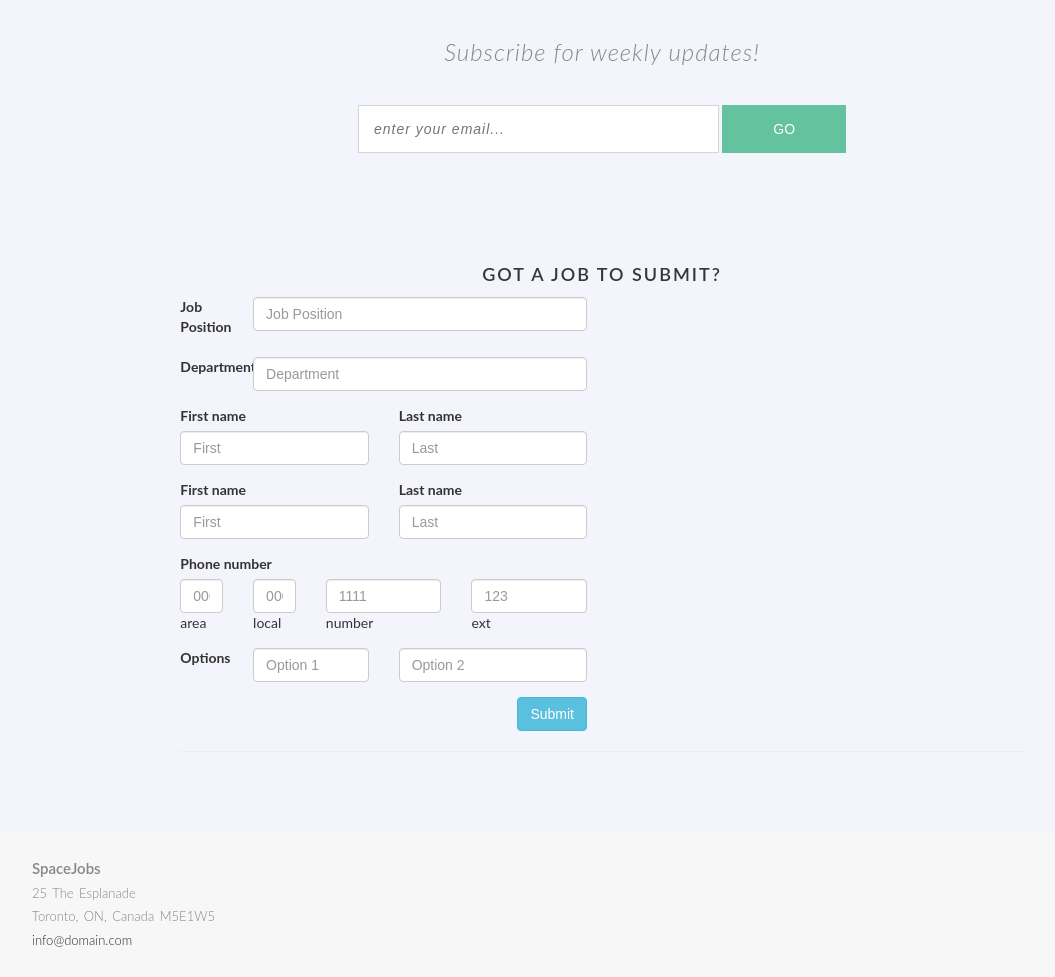
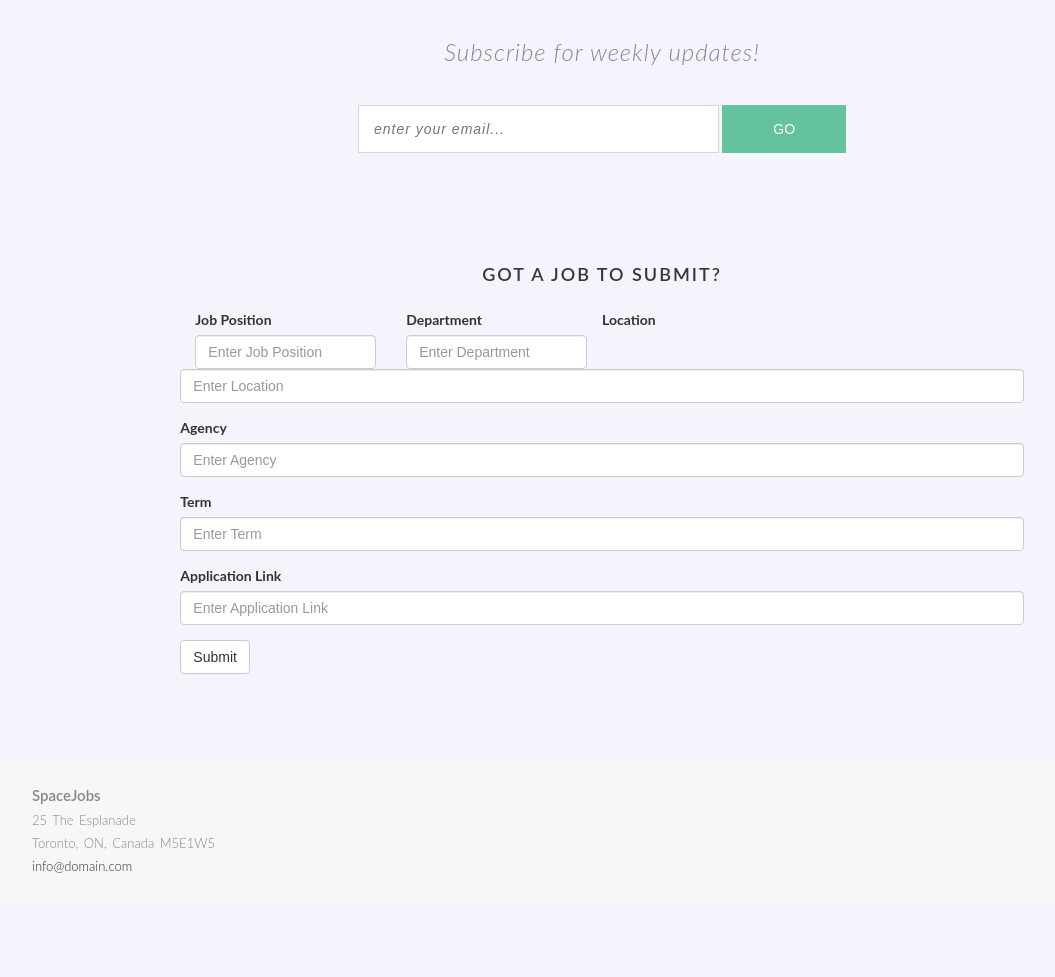
Before and after one commit to elburz/spacejobs, a Flask app: page /submit in a window 1280 px wide. Shown: the part 116-1093 px from the top of the page, without its empty margins (38-1093 px from the left). After the commit the page ends 989 px from the top, so only its background shows below. Run offline with Flask 2, Linux system fonts and the light colour scheme; some libraries are stand-ins or nearby versions.

Commit message:
submit page 6

```diff
--- a/templates/submit.html
+++ b/templates/submit.html
@@ -5,42 +5,36 @@
 	<div class="row">
 		<div class="col-md-8 col-md-offset-2">
 			<h1 class="chain">GOT A JOB TO SUBMIT?</h1>
-				 <form role="form" class="form-horizontal">
-    <div class="form-group" style="width=50%;margin=0 auto;">
-      <label class="col-sm-1" for="jobposition">Job Position</label>
-      <div class="col-sm-5"><input class="form-control" id="jobposition" placeholder="Job Position" type="text"></div>
+			<p class="text-intro">
+				<form>
+					<div class="form-group">
+						<div class="col-sm-3"><label for="JobPosition">Job Position</label><input type="text" class="form-control" id="JobPosition" placeholder="Enter Job Position"></div>
+						<div class="col-sm-3"><label for="Department">Department</label><input type="email" class="form-control" id="Department" placeholder="Enter Department"></div>
 					</div>
+
 					<div class="form-group">
-      <label class="col-sm-1" for="department">Department</label>
-      <div class="col-sm-5"><input class="form-control" id="department" placeholder="Department" type="text"></div>
+					<label for="Location">Location</label>
+					<input type="text" class="form-control" id="Location" placeholder="Enter Location">
 					</div>
+
 					<div class="form-group">
-      <div class="col-sm-3"><label>First name</label><input class="form-control" placeholder="First" type="text"></div>
-      <div class="col-sm-3"><label>Last name</label><input class="form-control" placeholder="Last" type="text"></div>
+					<label for="Agency">Agency</label>
+					<input type="text" class="form-control" id="Agency" placeholder="Enter Agency">
 					</div>
+
 					<div class="form-group">
-      <div class="col-sm-3"><label>First name</label><input class="form-control" placeholder="First" type="text"></div>
-      <div class="col-sm-3"><label>Last name</label><input class="form-control" placeholder="Last" type="text"></div>
+					<label for="Term">Term</label>
+					<input type="text" class="form-control" id="Term" placeholder="Enter Term">
 					</div>
+
 					<div class="form-group">
-      <label class="col-sm-12">Phone number</label>
-      <div class="col-sm-1"><input class="form-control" placeholder="000" type="text"><div class="help">area</div></div>
-      <div class="col-sm-1"><input class="form-control" placeholder="000" type="text"><div class="help">local</div></div>
-      <div class="col-sm-2"><input class="form-control" placeholder="1111" type="text"><div class="help">number</div></div>
-      <div class="col-sm-2"><input class="form-control" placeholder="123" type="text"><div class="help">ext</div></div>
+					<label for="ApplicationLink">Application Link</label>
+					<input type="text" class="form-control" id="ApplicationLink" placeholder="Enter Application Link">
 					</div>
-    <div class="form-group">
-      <label class="col-sm-1">Options</label>
-      <div class="col-sm-2"><input class="form-control" placeholder="Option 1" type="text"></div>
-      <div class="col-sm-3"><input class="form-control" placeholder="Option 2" type="text"></div>
-    </div>
-    <div class="form-group">
-      <div class="col-sm-6">
-        <button type="submit" class="btn btn-info pull-right">Submit</button>
-      </div>
-    </div>
+
+					<button type="submit" class="btn btn-default">Submit</button>
 				</form>
-  <hr>
+			</p>
 		</div>
 	</div>
 </div>
```
Lines whose indentation alone changed are shown as unchanged.
